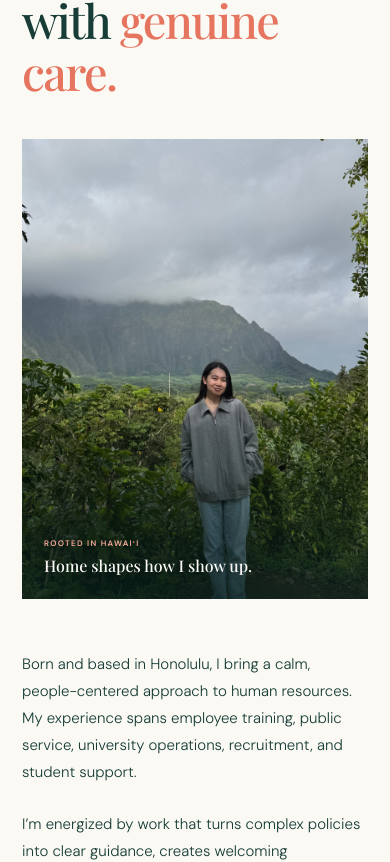
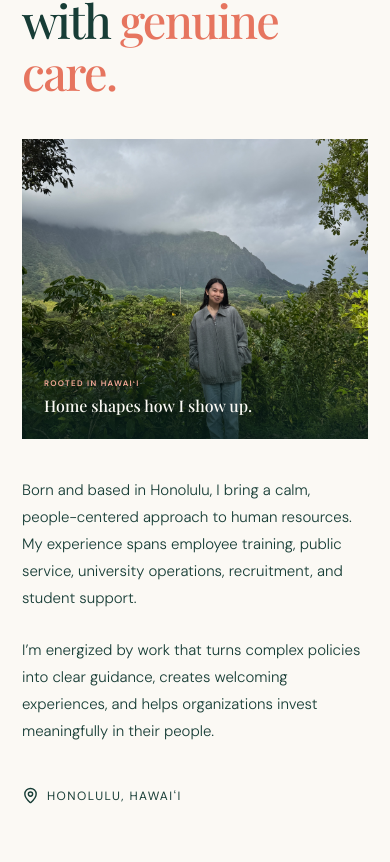
Before and after one commit to Taikiy49/MiaWebsite, a React (Vite) app: page / in a window 390 px wide. Shown: the part 1346-2208 px from the top of the page. Built offline with nearby package versions, Linux system fonts and the light colour scheme; a web font is replaced by a local one.

Commit message:
Simplify About section to two columns

```diff
--- a/src/main.jsx
+++ b/src/main.jsx
@@ -195,6 +195,7 @@ function App() {
         <div className="section-label"><span>01</span> About</div>
         <div className="intro-content" data-reveal>
           <h2>I believe great workplaces begin with <em>genuine care.</em></h2>
+          <div className="about-side">
             <figure className="about-photo">
               <img src="/about.jpeg" alt="Me in front of the Koʻolau mountains on Oʻahu" />
               <figcaption><span>Rooted in Hawaiʻi</span>Home shapes how I show up.</figcaption>
@@ -203,6 +204,7 @@ function App() {
               <p>Born and based in Honolulu, I bring a calm, people-centered approach to human resources. My experience spans employee training, public service, university operations, recruitment, and student support.</p>
               <p>I’m energized by work that turns complex policies into clear guidance, creates welcoming experiences, and helps organizations invest meaningfully in their people.</p>
               <div className="location"><MapPin size={17} /> Honolulu, Hawaiʻi</div>
+            </div>
           </div>
         </div>
       </section>
--- a/src/styles.css
+++ b/src/styles.css
@@ -64,15 +64,16 @@ em { color: var(--coral); font-weight: 500; }
 .section-label span { color: var(--coral); }
 .section-label.light { color: rgba(255,255,255,.72); }
 .intro { background: var(--paper); }
-.intro-content { display: grid; grid-template-columns: .9fr .56fr .7fr; gap: clamp(34px, 5vw, 78px); align-items: center; }
+.intro-content { display: grid; grid-template-columns: .9fr 1.1fr; gap: clamp(55px, 9vw, 145px); align-items: start; }
 .intro h2, .skills h2 { font: 500 clamp(43px, 5.4vw, 78px)/1.1 'Playfair Display', serif; letter-spacing: -.035em; margin: 0; }
-.about-photo { margin: 0; position: relative; overflow: hidden; min-height: 510px; }
-.about-photo img { display: block; width: 100%; height: 100%; min-height: 510px; object-fit: cover; object-position: 56% center; transition: transform .7s ease; }
+.about-side { min-width: 0; }
+.about-photo { margin: 0 0 38px; position: relative; overflow: hidden; }
+.about-photo img { display: block; width: 100%; height: clamp(280px, 27vw, 385px); object-fit: cover; object-position: 56% 62%; transition: transform .7s ease; }
 .about-photo:hover img { transform: scale(1.025); }
 .about-photo::after { content: ''; position: absolute; inset: 58% 0 0; background: linear-gradient(transparent, rgba(8,31,27,.78)); pointer-events: none; }
 .about-photo figcaption { position: absolute; z-index: 1; left: 22px; right: 22px; bottom: 22px; color: var(--paper); font: italic 16px/1.4 'Playfair Display', serif; }
 .about-photo figcaption span { display: block; margin-bottom: 7px; color: #f6a998; font: 600 8px 'DM Sans', sans-serif; text-transform: uppercase; letter-spacing: .16em; }
-.intro-body { padding-top: 10px; max-width: 520px; }
+.intro-body { max-width: 680px; }
 .intro-body > p { font-size: 17px; line-height: 1.85; font-weight: 300; margin: 0 0 25px; }
 .location { display: flex; align-items: center; gap: 8px; font-size: 12px; margin-top: 42px; text-transform: uppercase; letter-spacing: .12em; }
 
@@ -220,8 +221,8 @@ footer h2 { font: 500 clamp(47px, 7.2vw, 100px)/1.02 'Playfair Display', serif;
   .skill-list { grid-template-columns: repeat(2, 1fr); }
   .skill, .skill:nth-last-child(-n+2) { grid-column: auto; }
   .skill:last-child { grid-column: 1 / -1; }
-  .about-photo { width: min(70vw, 460px); min-height: 560px; }
-  .about-photo img { min-height: 560px; }
+  .about-photo { width: 100%; }
+  .about-photo img { height: clamp(300px, 55vw, 430px); }
   .pookela-case-study, .presentation-feature figcaption, .recognition-feature { grid-template-columns: 1fr; }
   .pookela-case-study { gap: 58px; }
   .presentation-feature figcaption { gap: 16px; }
@@ -271,8 +272,7 @@ footer h2 { font: 500 clamp(47px, 7.2vw, 100px)/1.02 'Playfair Display', serif;
   .achievement-list { grid-template-columns: 1fr; }
   .achievement-list span:nth-child(odd) { margin-right: 0; }
   .intro-content { gap: 42px; }
-  .about-photo { width: 100%; min-height: 460px; }
-  .about-photo img { min-height: 460px; }
+  .about-photo img { height: 300px; }
   .intro-body > p { font-size: 15px; line-height: 1.8; }
   .timeline-row { grid-template-columns: 27px 1fr; gap: 13px; padding: 28px 0; }
   .timeline-row:hover { padding-left: 0; }
```
Lines whose indentation alone changed are shown as unchanged.
